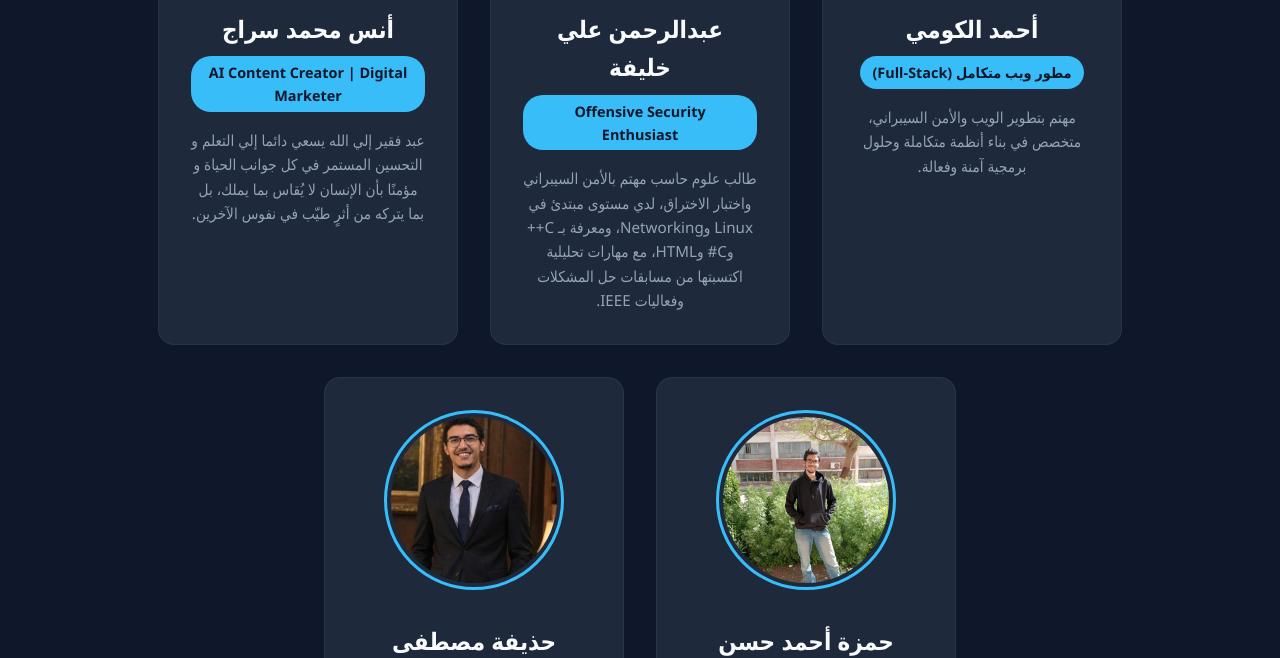
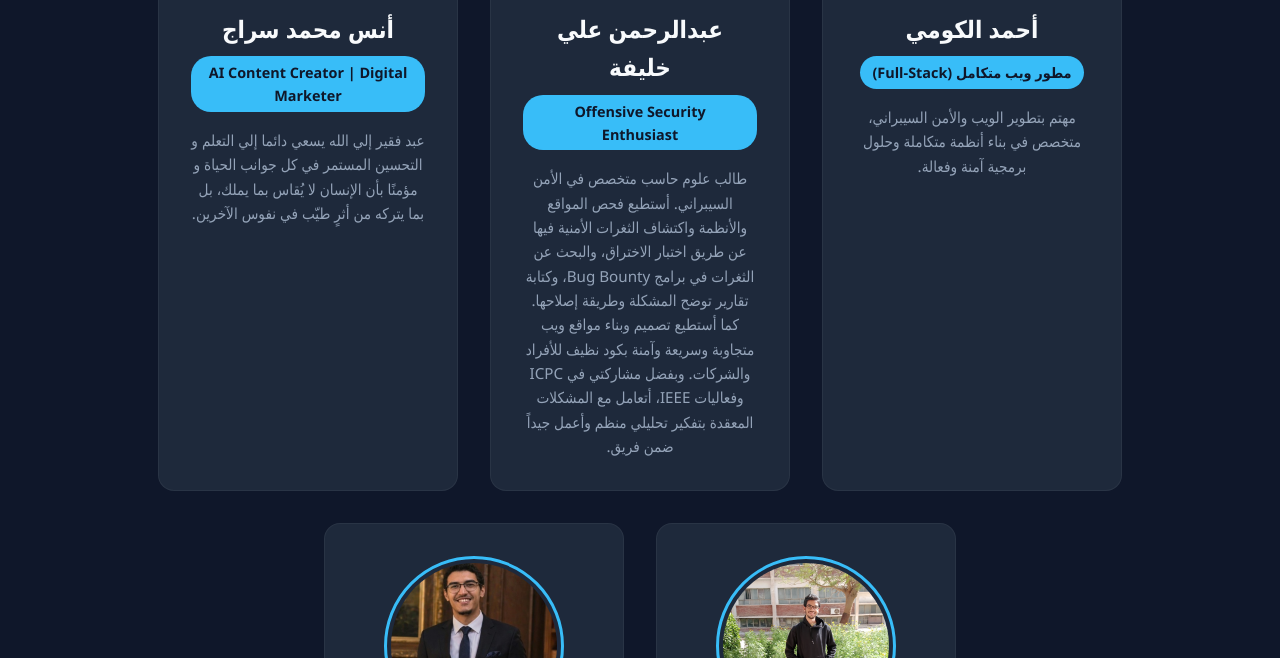
Before and after one commit to ENG-AHMED-ELKOMY/web_Project, a plain HTML site: page index.html in a window 1280 px wide. Shown: the part 547-1205 px from the top of the page. Drawn offline with Linux system fonts and the light colour scheme.

Commit message:
Revise bio in index.html for clarity and detail
Updated bio to reflect specialization in cybersecurity and skills.

```diff
--- a/index.html
+++ b/index.html
@@ -38,7 +38,7 @@
             <div class="card-content">
                 <h2>عبدالرحمن علي خليفة</h2>
                 <span class="role">Offensive Security Enthusiast</span>
-                <p class="bio">طالب علوم حاسب مهتم بالأمن السيبراني واختبار الاختراق، لدي مستوى مبتدئ في Linux وNetworking، ومعرفة بـ C++ وC# وHTML، مع مهارات تحليلية اكتسبتها من مسابقات حل المشكلات وفعاليات IEEE.
+                <p class="bio">طالب علوم حاسب متخصص في الأمن السيبراني. أستطيع فحص المواقع والأنظمة واكتشاف الثغرات الأمنية فيها عن طريق اختبار الاختراق، والبحث عن الثغرات في برامج Bug Bounty، وكتابة تقارير توضح المشكلة وطريقة إصلاحها. كما أستطيع تصميم وبناء مواقع ويب متجاوبة وسريعة وآمنة بكود نظيف للأفراد والشركات. وبفضل مشاركتي في ICPC وفعاليات IEEE، أتعامل مع المشكلات المعقدة بتفكير تحليلي منظم وأعمل جيداً ضمن فريق.
 </p>
             </div>
         </div>
```
